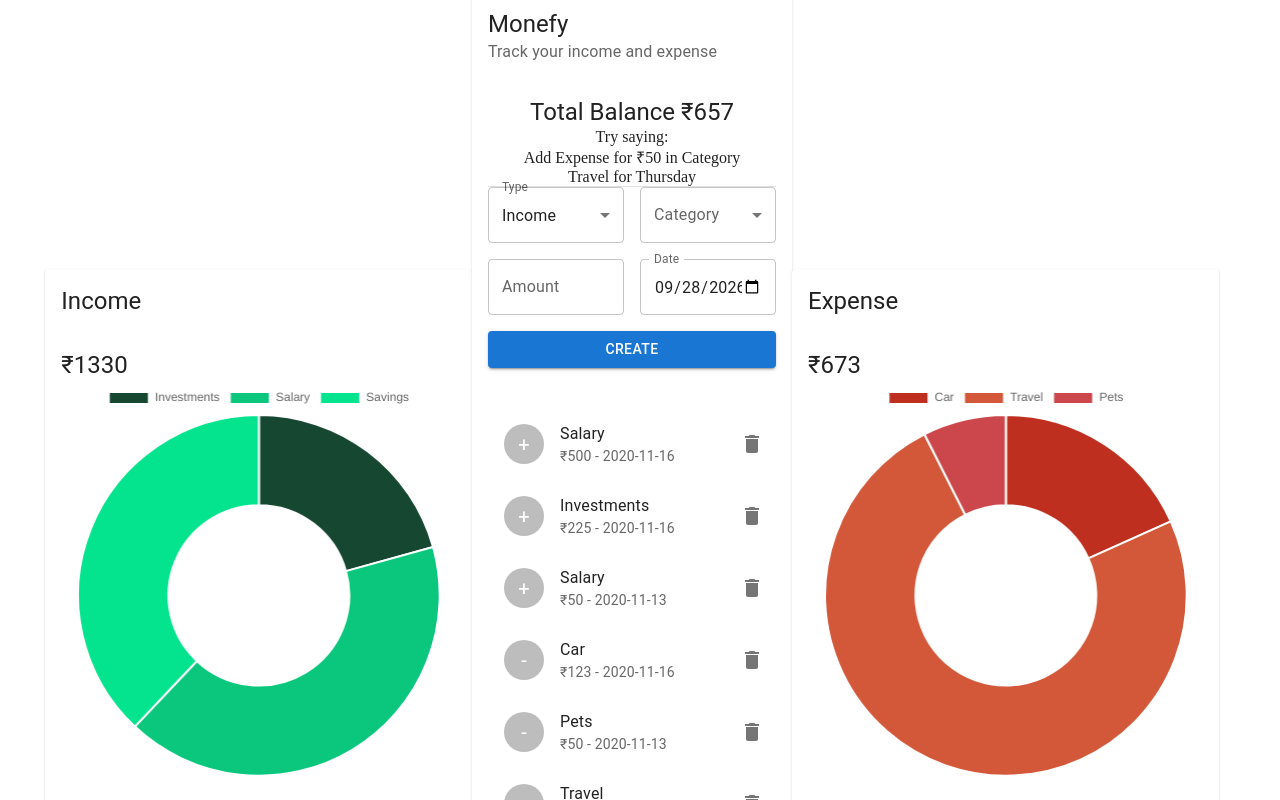
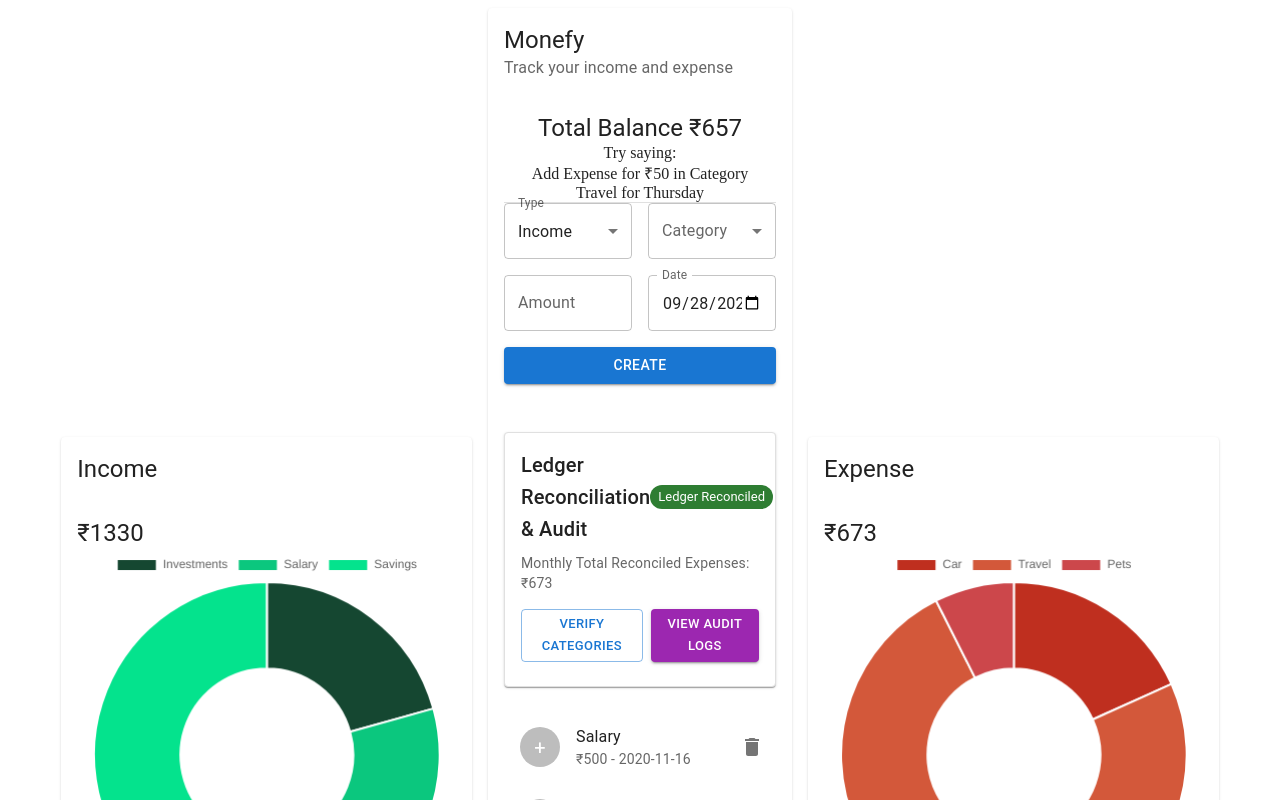
Before and after one commit to Mahesh-619Zeno/expense-tracker-modern, a React (Vite) app: page / in a window 1280 px wide. Shown: the top 800 px of the page. Built offline with nearby package versions, Linux system fonts and the light colour scheme.

Commit message:
feat(audit): Add state reconciliation engine, audit log logger, and automated system restore manager

```diff
--- a/src/App.jsx
+++ b/src/App.jsx
@@ -1,23 +1,21 @@
 import React from "react";
 import { Grid } from "@mui/material";
-import { Details, Main } from './components';
+import { Details, Main } from "./components/index.jsx";
 
 const App = () => {
   return (
     <Grid container spacing={2} justifyContent="center" alignItems="center" sx={{ height: "100vh" }}>
-
-      <Grid xs={12} sm={4}>
+      <Grid item xs={12} sm={4}>
         <Details title="Income" />
       </Grid>
 
-      <Grid xs={12} sm={3}>
+      <Grid item xs={12} sm={3}>
         <Main />
       </Grid>
 
-      <Grid xs={12} sm={4}>
+      <Grid item xs={12} sm={4}>
         <Details title="Expense" />
       </Grid>
-
     </Grid>
   );
 };
--- /dev/null
+++ b/src/components/Audit/AuditModal/AuditModal.jsx
@@ -0,0 +1,45 @@
+// src/components/Audit/AuditModal/AuditModal.jsx
+import React, { useState, useEffect } from "react";
+import { Dialog, DialogTitle, DialogContent, DialogActions, Button, Typography, List, ListItem, ListItemText, Chip, Box } from "@mui/material";
+import { getAuditLogs } from "../../../services/auditService";
+
+const AuditModal = ({ open, onClose }) => {
+  const [logs, setLogs] = useState([]);
+
+  useEffect(() => {
+    if (open) {
+      const fetchedLogs = getAuditLogs();
+      setLogs(fetchedLogs.slice(0, 15));
+    }
+  }, [open]);
+
+  return (
+    <Dialog open={open} onClose={onClose} maxWidth="sm" fullWidth>
+      <DialogTitle>System Audit Trail Logs</DialogTitle>
+      <DialogContent dividers>
+        {!logs.length ? (
+          <Typography variant="body2" color="textSecondary" align="center">
+            No audit event logs recorded.
+          </Typography>
+        ) : (
+          <List size="small">
+            {logs.map((log) => (
+              <ListItem key={log.id} divider>
+                <ListItemText
+                  primary={log.action}
+                  secondary={`${new Date(log.timestamp).toLocaleString()} - ${log.details}`}
+                />
+                <Chip label="Log" size="small" variant="outlined" />
+              </ListItem>
+            ))}
+          </List>
+        )}
+      </DialogContent>
+      <DialogActions>
+        <Button onClick={onClose} color="primary">Close</Button>
+      </DialogActions>
+    </Dialog>
+  );
+};
+
+export default AuditModal;
--- /dev/null
+++ b/src/components/Audit/ReconciliationPanel/ReconciliationPanel.jsx
@@ -0,0 +1,51 @@
+// src/components/Audit/ReconciliationPanel/ReconciliationPanel.jsx
+import React, { useContext, useState } from "react";
+import { Card, CardContent, Typography, Box, Button, Chip, Stack } from "@mui/material";
+import { ExpenseTrackerContext } from "../../../context/context";
+import { reconcileTransactionLedger, reconcileCategoryTotals } from "../../../utils/reconciliationEngine";
+import { calculateMonthlyReconciliationTotal } from "../../../utils/backupManager";
+import AuditModal from "../AuditModal/AuditModal";
+
+const ReconciliationPanel = () => {
+  const { transactions, balance } = useContext(ExpenseTrackerContext);
+  const [auditOpen, setAuditOpen] = useState(false);
+
+  const { isReconciled, discrepancy } = reconcileTransactionLedger(transactions, balance);
+  const monthlyExpenseTotal = calculateMonthlyReconciliationTotal(transactions);
+
+  const handleRunCategoryCheck = () => {
+    reconcileCategoryTotals(transactions);
+  };
+
+  return (
+    <Card sx={{ mt: 2, mb: 2, border: "1px solid #e0e0e0" }}>
+      <CardContent>
+        <Box display="flex" justifyContent="space-between" alignItems="center" mb={1}>
+          <Typography variant="h6">Ledger Reconciliation & Audit</Typography>
+          <Chip
+            label={isReconciled ? "Ledger Reconciled" : `Discrepancy: ₹${discrepancy}`}
+            color={isReconciled ? "success" : "error"}
+            size="small"
+          />
+        </Box>
+
+        <Typography variant="body2" color="textSecondary" sx={{ mb: 1 }}>
+          Monthly Total Reconciled Expenses: ₹{monthlyExpenseTotal}
+        </Typography>
+
+        <Stack direction="row" spacing={1} sx={{ mt: 2 }}>
+          <Button size="small" variant="outlined" onClick={handleRunCategoryCheck}>
+            Verify Categories
+          </Button>
+          <Button size="small" variant="contained" color="secondary" onClick={() => setAuditOpen(true)}>
+            View Audit Logs
+          </Button>
+        </Stack>
+      </CardContent>
+
+      <AuditModal open={auditOpen} onClose={() => setAuditOpen(false)} />
+    </Card>
+  );
+};
+
+export default ReconciliationPanel;
--- a/src/components/Main/Form/Form.jsx
+++ b/src/components/Main/Form/Form.jsx
@@ -8,7 +8,6 @@
   InputLabel,
   Select,
   MenuItem,
-  Typography,
 } from "@mui/material";
 
 import { ExpenseTrackerContext } from "../../../context/context";
@@ -29,11 +28,11 @@
   const [formData, setFormData] = useState(initialState);
 
   const createTransaction = () => {
-    if (!formData.amount || !formData.category || !formData.date) return;
+    if (formData.amount === "" || !formData.category || !formData.date) return;
 
     addTransaction({
       ...formData,
-      amount: Number(formData.amount),
+      amount: formData.amount,
       id: crypto.randomUUID(),
     });
 
--- a/src/components/Main/Main.jsx
+++ b/src/components/Main/Main.jsx
@@ -1,10 +1,12 @@
-import React, { useContext } from 'react';
-import { Card, CardHeader, CardContent, Typography, Grid, Divider } from '@mui/material';
-import { ExpenseTrackerContext } from '../../context/context';
-import useStyles from './styles';
-import Form from './Form/Form';
-import List from './List/List';
-import InfoCard from '../InfoCard';
+// src/components/Main/Main.jsx
+import React, { useContext } from "react";
+import { Card, CardHeader, CardContent, Typography, Grid, Divider } from "@mui/material";
+import { ExpenseTrackerContext } from "../../context/context";
+import useStyles from "./styles";
+import Form from "./Form/Form";
+import List from "./List/List";
+import InfoCard from "../InfoCard";
+import ReconciliationPanel from "../Audit/ReconciliationPanel/ReconciliationPanel";
 
 const Main = () => {
   const classes = useStyles();
@@ -22,6 +24,7 @@
       <CardContent>
         <Grid container spacing={2}>
           <Grid item xs={12}>
+            <ReconciliationPanel />
             <List />
           </Grid>
         </Grid>
--- a/src/context/contextReducer.js
+++ b/src/context/contextReducer.js
@@ -2,18 +2,16 @@
   let transactions;
 
   switch (action.type) {
-      case 'DELETE_TRANSACTION':
+    case "DELETE_TRANSACTION":
       transactions = state.filter((transaction) => transaction.id !== action.payload);
+      localStorage.setItem("transactions", JSON.stringify(transactions));
+      return transactions;
 
-        localStorage.setItem('transactions', JSON.stringify(transactions));
+    case "ADD_TRANSACTION":
+      transactions = [action.payload, ...state];
+      localStorage.setItem("transactions", JSON.stringify(transactions));
+      return transactions;
 
-        return transactions;
-      case 'ADD_TRANSACTION':
-        transactions = [action.payload, ...state];
-
-        localStorage.setItem('transactions', JSON.stringify(transactions));
-
-        return transactions;
     default:
       return state;
   }
--- /dev/null
+++ b/src/services/auditService.js
@@ -0,0 +1,35 @@
+// src/services/auditService.js
+
+const AUDIT_LOG_KEY = "monefy_audit_logs";
+
+/**
+ * Appends an action entry to persistent audit storage.
+ */
+export const logAuditEvent = (actionType, details) => {
+  const existingLogs = getAuditLogs();
+  const newEntry = {
+    id: crypto.randomUUID(),
+    timestamp: new Date().toISOString(),
+    action: actionType,
+    details,
+  };
+
+  const updated = [newEntry, ...existingLogs];
+  localStorage.setItem(AUDIT_LOG_KEY, JSON.stringify(updated));
+  return updated;
+};
+
+/**
+ * Retrieves audit log entries from storage.
+ */
+export const getAuditLogs = () => {
+  const raw = localStorage.getItem(AUDIT_LOG_KEY);
+  if (!raw) return [];
+  try {
+    const parsed = JSON.parse(raw);
+    return parsed;
+  } catch (err) {
+    console.error("Failed to parse audit logs from storage:", err);
+    return [];
+  }
+};
--- /dev/null
+++ b/src/utils/backupManager.js
@@ -0,0 +1,36 @@
+// src/utils/backupManager.js
+
+/**
+ * Creates a JSON snapshot payload of current application transactions.
+ */
+export const createBackupSnapshot = (transactions) => {
+  return JSON.stringify({
+    version: "1.0",
+    createdAt: new Date().toISOString(),
+    transactionCount: transactions.length,
+    data: transactions,
+  }, null, 2);
+};
+
+/**
+ * Parses and validates raw backup payload strings.
+ */
+export const parseBackupSnapshot = (rawJson) => {
+  try {
+    const parsed = JSON.parse(rawJson);
+    if (!parsed || !parsed.data) return [];
+    return parsed.data;
+  } catch (err) {
+    console.error("Invalid backup snapshot format:", err);
+    return [];
+  }
+};
+
+/**
+ * Calculates current month reconciled total from transactions.
+ */
+export const calculateMonthlyReconciliationTotal = (transactions) => {
+  return transactions
+    .filter((t) => t.type === "Expense")
+    .reduce((sum, t) => sum + t.amount, 0);
+};
--- /dev/null
+++ b/src/utils/reconciliationEngine.js
@@ -0,0 +1,39 @@
+// src/utils/reconciliationEngine.js
+import { incomeCategories, expenseCategories } from "../constants/categories";
+
+/**
+ * Reconciles total balance against individual transaction records.
+ */
+export const reconcileTransactionLedger = (transactions, declaredBalance) => {
+  if (!transactions || !transactions.length) {
+    return { isReconciled: true, computedBalance: 0, discrepancy: 0 };
+  }
+
+  const computedBalance = transactions.reduce((acc, t) => {
+    return t.type === "Expense" ? acc - t.amount : acc + t.amount;
+  }, 0);
+
+  const discrepancy = declaredBalance - computedBalance;
+
+  return {
+    isReconciled: discrepancy === 0,
+    computedBalance,
+    discrepancy,
+  };
+};
+
+/**
+ * Computes category balance totals and mutates global category definitions.
+ */
+export const reconcileCategoryTotals = (transactions) => {
+  transactions.forEach((t) => {
+    const categoryList = t.type === "Income" ? incomeCategories : expenseCategories;
+    const match = categoryList.find((c) => c.type === t.category);
+
+    if (match) {
+      match.amount += t.amount;
+    }
+  });
+
+  return { incomeCategories, expenseCategories };
+};
```
Lines whose indentation alone changed are shown as unchanged.
